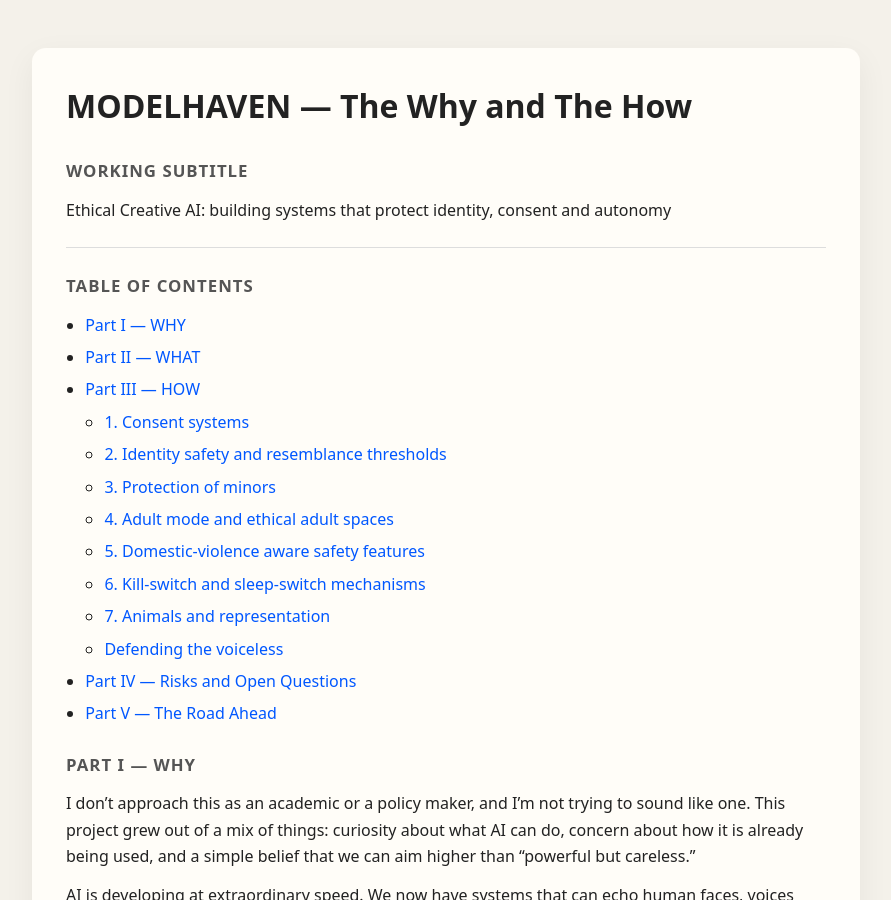
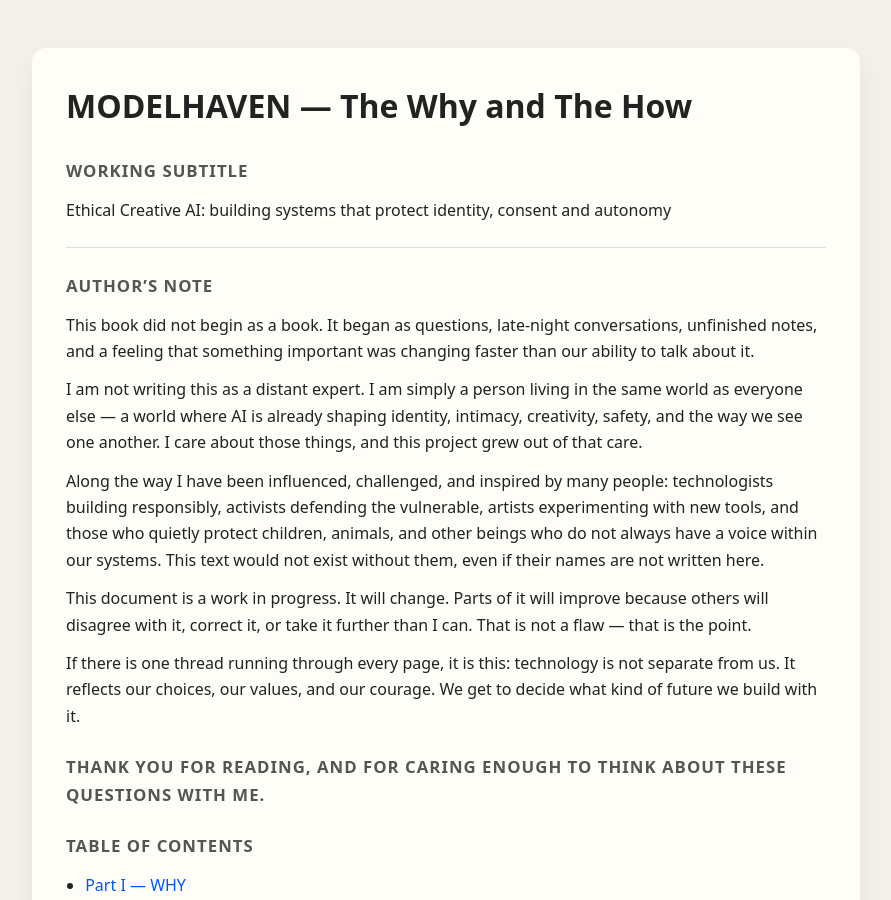
Before and after one commit to MartijnBruzzese/ModelHaven-Studio, a Jekyll site: the page built from BOOK_DRAFT.md, in a window 1280 px wide and 900 px high. Shown: the whole window, without its empty margins (194-1085 px from the left). Built offline with Jekyll 4.4.1, drawn with Linux system fonts in a browser that asks for light colours.

Commit message:
Update BOOK_DRAFT.md

```diff
--- a/BOOK_DRAFT.md
+++ b/BOOK_DRAFT.md
@@ -5,9 +5,24 @@ title: Toward Humane AI — Book Draft
 
 # MODELHAVEN — The Why and The How
 
-## Working subtitle
+## Working Subtitle
 Ethical Creative AI: building systems that protect identity, consent and autonomy
 
+---
+
+## Author’s Note
+
+This book did not begin as a book. It began as questions, late-night conversations, unfinished notes, and a feeling that something important was changing faster than our ability to talk about it.
+
+I am not writing this as a distant expert. I am simply a person living in the same world as everyone else — a world where AI is already shaping identity, intimacy, creativity, safety, and the way we see one another. I care about those things, and this project grew out of that care.
+
+Along the way I have been influenced, challenged, and inspired by many people: technologists building responsibly, activists defending the vulnerable, artists experimenting with new tools, and those who quietly protect children, animals, and other beings who do not always have a voice within our systems. This text would not exist without them, even if their names are not written here.
+
+This document is a work in progress. It will change. Parts of it will improve because others will disagree with it, correct it, or take it further than I can. That is not a flaw — that is the point.
+
+If there is one thread running through every page, it is this: technology is not separate from us. It reflects our choices, our values, and our courage. We get to decide what kind of future we build with it.
+
+Thank you for reading, and for caring enough to think about these questions with me.
 ---
 
 ## Table of Contents
```
